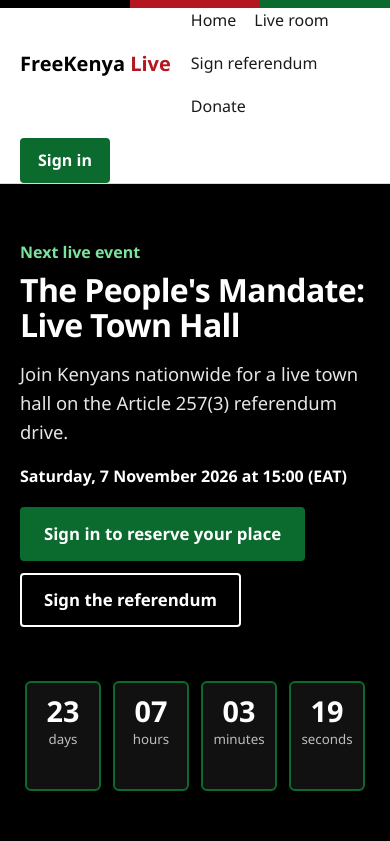
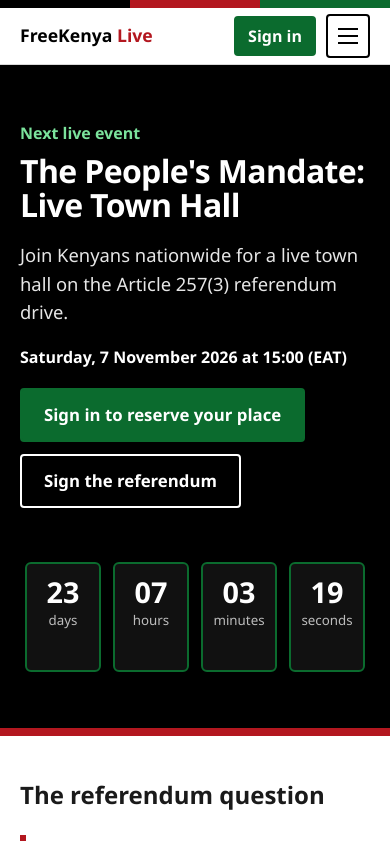
Before and after one commit to mashadesignworld/freekenyalive, a Next.js app: page / in a window 390 px wide. Shown: the top 841 px of the page. Built offline with nearby package versions, Linux system fonts and the light colour scheme; no server answers; the database is empty.

Commit message:
Mobile-friendly header

```diff
--- a/src/app/globals.css
+++ b/src/app/globals.css
@@ -95,3 +95,26 @@ input:focus { border-color: var(--green); outline: none; }
   .side { min-height: 420px; }
 }
 @media (prefers-reduced-motion: reduce) { * { transition: none !important; scroll-behavior: auto !important; } }
+/* ---- Responsive header ---- */
+.bar-actions { display: flex; align-items: center; gap: 10px; margin-left: auto; }
+.menu-btn { display: none; width: 44px; height: 44px; border: 2px solid var(--black); border-radius: 4px; background: var(--white);
+  cursor: pointer; padding: 0; flex-direction: column; justify-content: center; align-items: center; gap: 5px; }
+.menu-btn span { display: block; width: 20px; height: 2px; background: var(--black); transition: transform .2s, opacity .2s; }
+.menu-btn[aria-expanded="true"] span:nth-child(1) { transform: translateY(7px) rotate(45deg); }
+.menu-btn[aria-expanded="true"] span:nth-child(2) { opacity: 0; }
+.menu-btn[aria-expanded="true"] span:nth-child(3) { transform: translateY(-7px) rotate(-45deg); }
+
+@media (max-width: 860px) {
+  .bar { flex-wrap: nowrap; gap: 10px; min-height: 56px; }
+  .brand { font-size: 1.1rem; white-space: nowrap; }
+  .bar-actions .btn { padding: 6px 12px; white-space: nowrap; }
+  .menu-btn { display: inline-flex; }
+  .site-header nav { display: none; position: absolute; top: 100%; left: 0; right: 0; flex: none; flex-direction: column;
+    gap: 0; background: var(--white); border-bottom: 4px solid var(--red); box-shadow: 0 12px 24px rgba(0,0,0,.18); }
+  .site-header nav.open { display: flex; }
+  .site-header nav a { padding: 16px 20px; font-size: 1.1rem; border-top: 1px solid var(--line); }
+}
+@media (max-width: 380px) {
+  .brand { font-size: 1rem; }
+  .bar-actions { gap: 6px; }
+}
--- a/src/components/Header.tsx
+++ b/src/components/Header.tsx
@@ -1,5 +1,7 @@
 'use client';
 import Link from 'next/link';
+import { usePathname } from 'next/navigation';
+import { useEffect, useState } from 'react';
 import { useUser } from '@/lib/useUser';
 import { supabase } from '@/lib/supabase';
 
@@ -7,20 +9,46 @@ export const SIGN_URL = 'https://signatures.freekenya.co.ke/signature-pad1';
 
 export default function Header() {
   const { user, ready } = useUser();
+  const [open, setOpen] = useState(false);
+  const pathname = usePathname();
+
+  // Close the menu after navigating, and when Escape is pressed.
+  useEffect(() => setOpen(false), [pathname]);
+  useEffect(() => {
+    const onKey = (e: KeyboardEvent) => { if (e.key === 'Escape') setOpen(false); };
+    window.addEventListener('keydown', onKey);
+    return () => window.removeEventListener('keydown', onKey);
+  }, []);
+
+  const close = () => setOpen(false);
+
   return (
     <header className="site-header">
       <div className="flag-band" aria-hidden="true" />
       <div className="wrap bar">
-        <Link href="/" className="brand">FreeKenya <span>Live</span></Link>
-        <nav aria-label="Main">
-          <Link href="/">Home</Link>
-          <Link href="/live">Live room</Link>
+        <Link href="/" className="brand" onClick={close}>FreeKenya <span>Live</span></Link>
+
+        <nav id="main-nav" className={open ? 'open' : ''} aria-label="Main">
+          <Link href="/" onClick={close}>Home</Link>
+          <Link href="/live" onClick={close}>Live room</Link>
           <a href={SIGN_URL} target="_blank" rel="noreferrer">Sign referendum</a>
           <a href="https://freekenya.co.ke/?page_id=32" target="_blank" rel="noreferrer">Donate</a>
         </nav>
-        {ready && (user
-          ? <button className="btn ghost" onClick={() => supabase().auth.signOut()}>Sign out</button>
-          : <Link className="btn" href="/login">Sign in</Link>)}
+
+        <div className="bar-actions">
+          {ready && (user
+            ? <button className="btn ghost" onClick={() => supabase().auth.signOut()}>Sign out</button>
+            : <Link className="btn" href="/login" onClick={close}>Sign in</Link>)}
+          <button
+            className="menu-btn"
+            aria-label={open ? 'Close menu' : 'Open menu'}
+            aria-expanded={open}
+            aria-controls="main-nav"
+            onClick={() => setOpen(o => !o)}
+          >
+            <span /><span /><span />
+          </button>
+        </div>
       </div>
     </header>
   );
```
Also changed, not shown: 1 other file (tests, documents, lock files or other folders).
